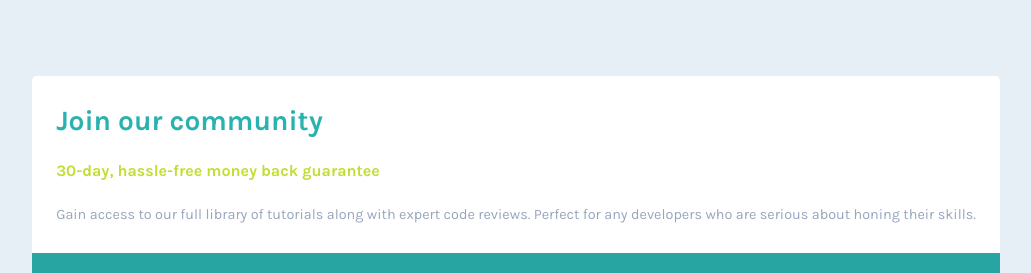
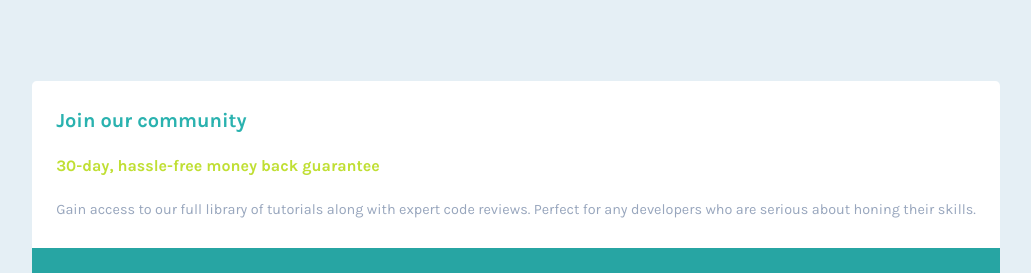
Before and after one commit to riazahamedsikandar/single-price-grid-component, a plain HTML site: page index.html in a window 1280 px wide. Shown: the top 273 px of the page, without its empty margins (124-1155 px from the left). Drawn offline with Linux system fonts and the light colour scheme; a web font is replaced by a local one.

Commit message:
css change

```diff
--- a/styles/style.css
+++ b/styles/style.css
@@ -47,13 +47,12 @@ body{
 
 .join h1{
     color: var(--clr-Cyan);
-    margin-bottom: 1.5rem;
-    font-size: 1.75rem;
+    margin-bottom: 1.3rem;
+    font-size: 1.25rem;
 }
 
 .join h2{
     color: var(--clr-Yellow);
-    margin-bottom: 1.5rem;
     font-weight: 700;
     margin: 1.5rem 0;
     font-size: 1rem;
@@ -130,9 +129,3 @@ body{
     font-weight: 400;
     line-height: 1.25;
 }
-
-@media screen and (min-width: 768px) {
-    body{
-        min-height: 100vh;
-    }
-}
```
